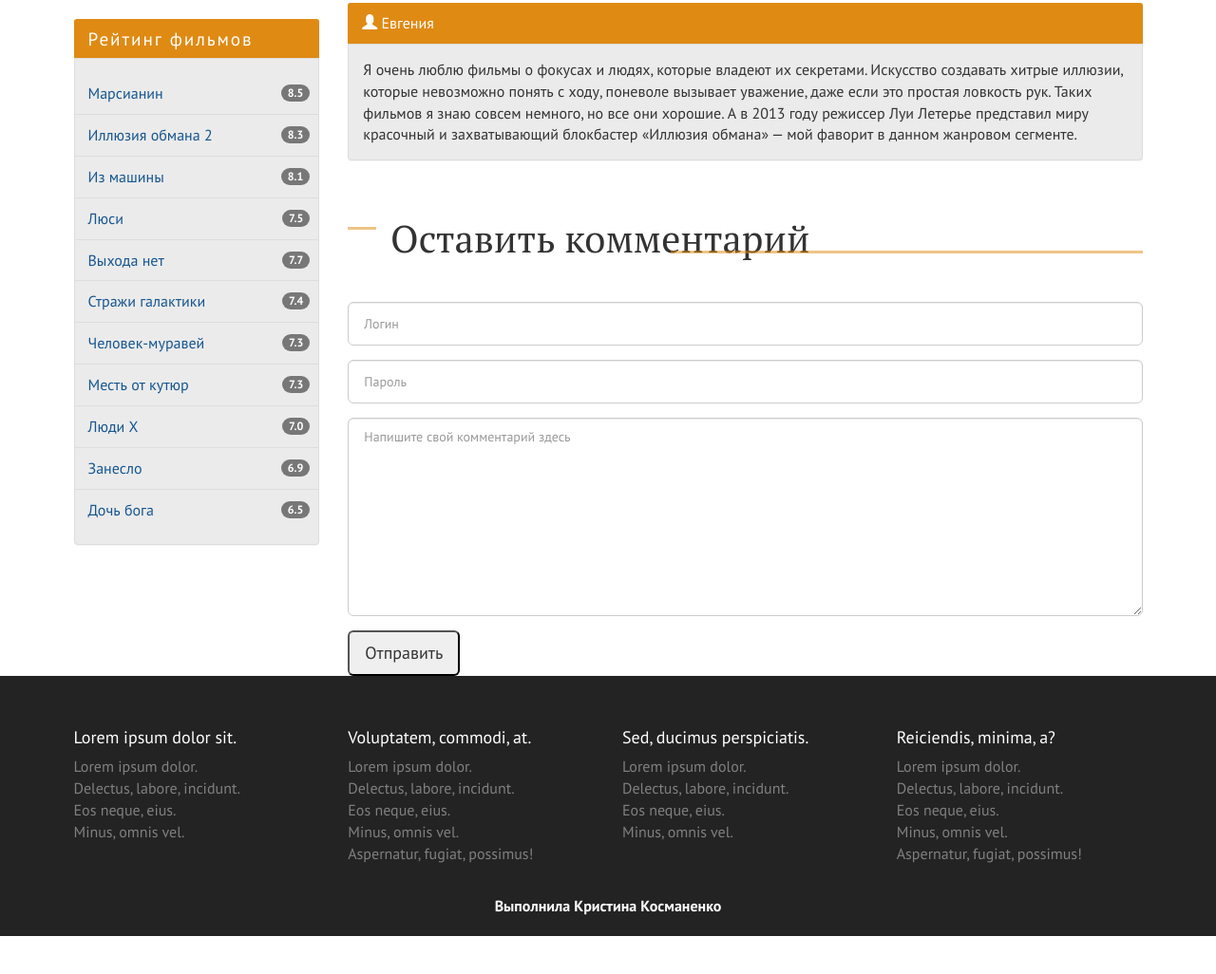
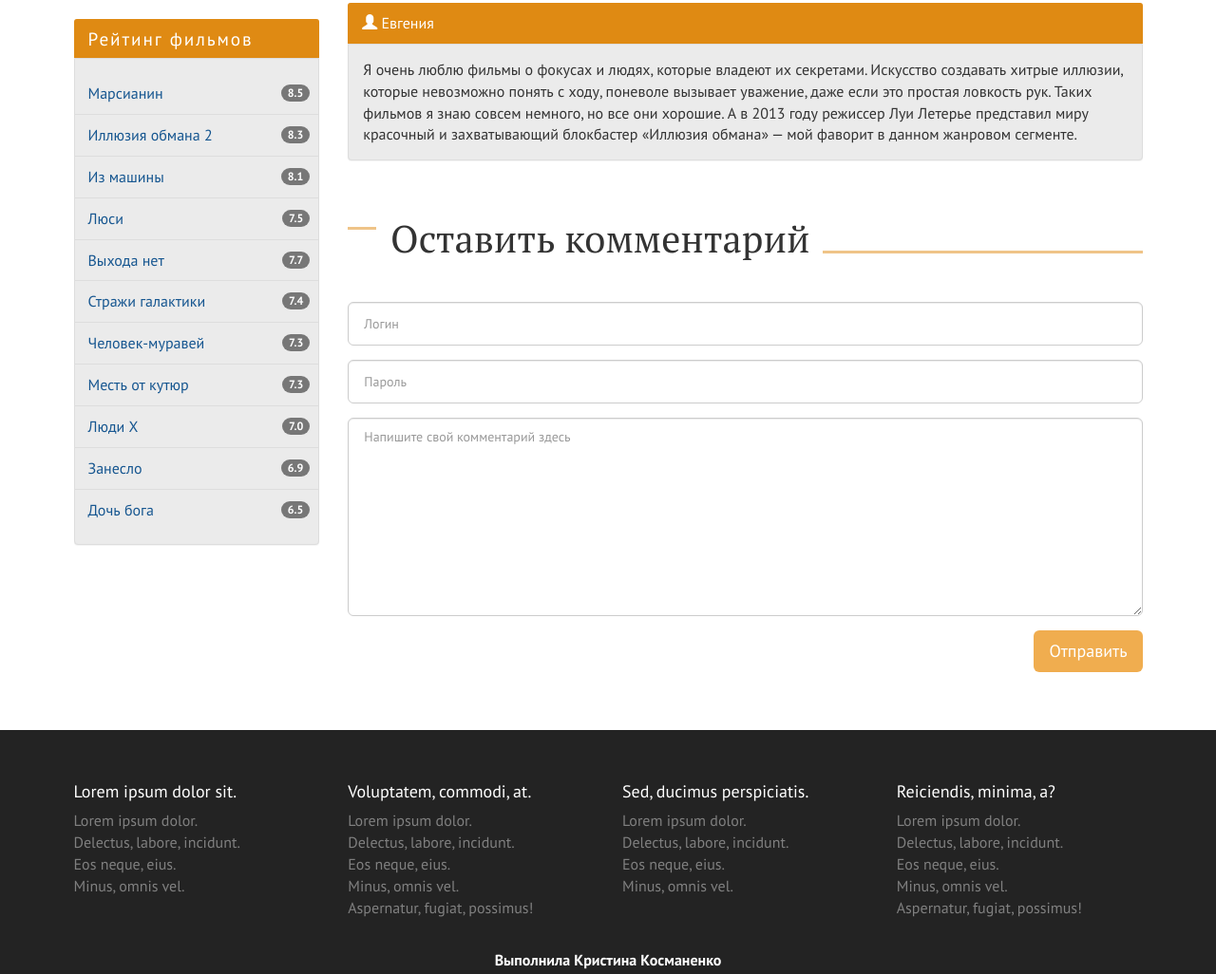
Before and after one commit to KhrystynaKo/Kinozal, a website: page pages/page.html in a window 1280 px wide. Shown: the part 1811-2837 px from the top of the page at 95% size. Before the commit the page ends 2797 px from the top, so only its background shows below. Drawn offline with Linux system fonts and the light colour scheme.

Commit message:
стили для формы

```diff
--- a/assets/css/style.css
+++ b/assets/css/style.css
@@ -283,6 +283,28 @@ h2::after {
   width: calc(100% - 310px);
 }
 
+.comments {
+  margin-bottom: 120px;
+}
+
+.comments-title:after {
+  width: calc(100% - 410px);
+}
+
+.comments-btn {
+  float: right;
+  color: #ffffff;
+  border: none;
+  background-color: #f0ad4f;
+  -webkit-transition: background-color 0.2s linear;
+  -o-transition: background-color 0.2s linear;
+  transition: background-color 0.2s linear;
+}
+
+.comments-btn:hover, .comments-btn:focus {
+  background-color: #df8a13;
+}
+
 .left-sidebar {
   margin-bottom: 60px;
 }
@@ -522,4 +544,7 @@ h2::after {
   .film-title:after {
     width: calc(100% - 200px);
   }
+  .comments-title:after {
+    width: calc(100% - 265px);
+  }
 }
```
